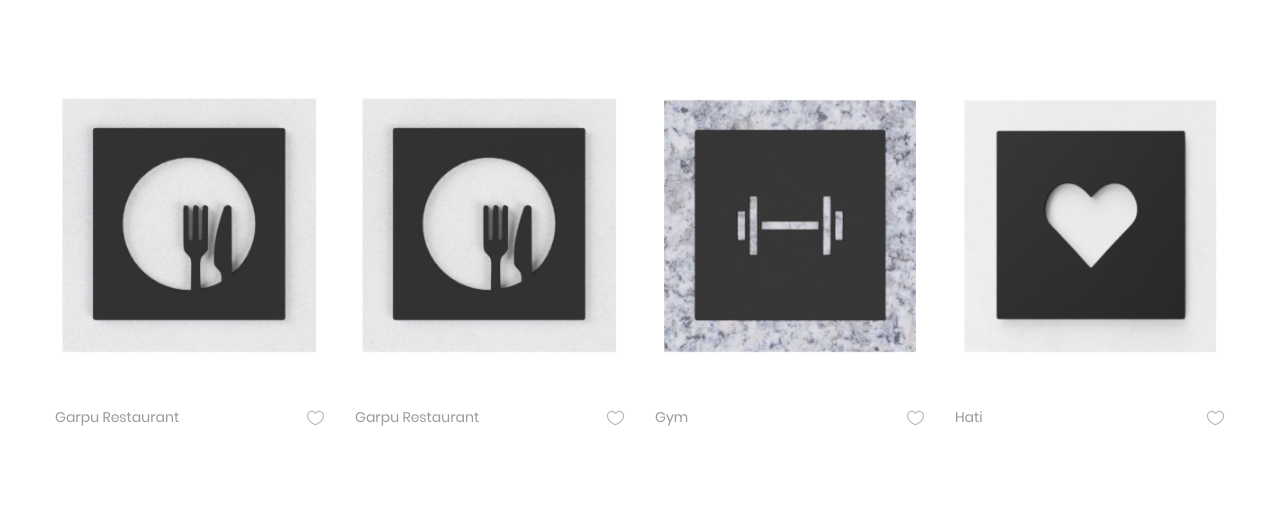
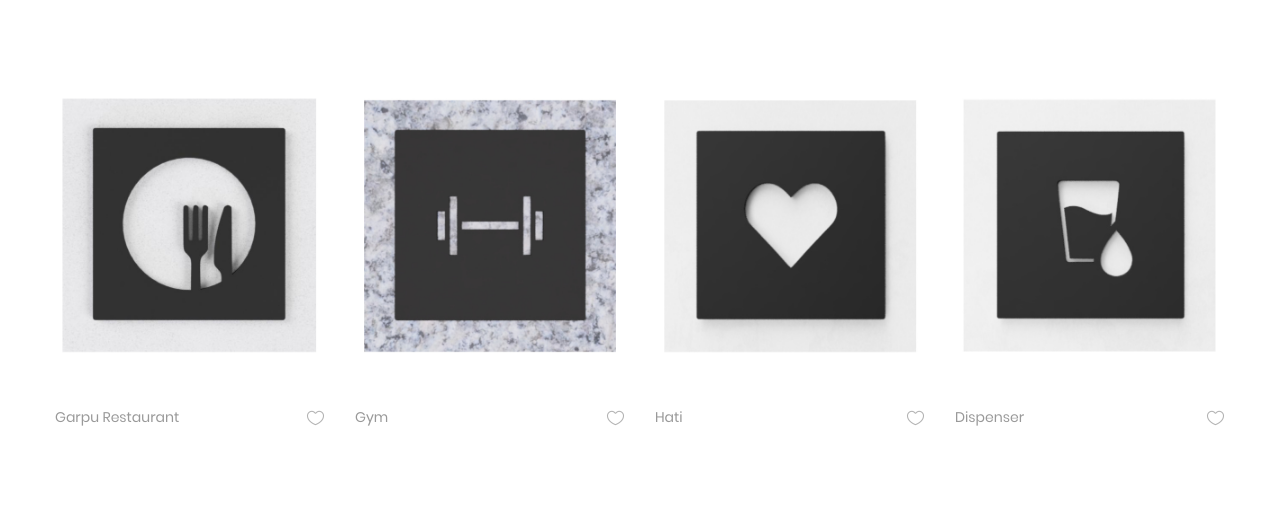
Before and after one commit to waldbikerack/Wall-E-Signs360, a plain HTML site: page product.html in a window 1280 px wide. Shown: the part 258-764 px from the top of the page. Drawn offline with Linux system fonts and the light colour scheme; a web font is replaced by a local one.

Commit message:
Update product.html

```diff
--- a/product.html
+++ b/product.html
@@ -485,37 +485,7 @@
 					</div>
 				</div>
 
-				<div class="col-sm-6 col-md-4 col-lg-3 p-b-35 isotope-item women">
-					<!-- Block2 -->
-					<div class="block2">
-						<div class="block2-pic hov-img0">
-							<img src="images/product-01.jpg" alt="IMG-PRODUCT">
 
-							<a href="https://www.tokopedia.com/wallesigns360/tanda-garpu-restaurant?extParam=whid%3D15605190" class="block2-btn flex-c-m stext-103 cl2 size-102 bg0 bor2 hov-btn1 p-lr-15 trans-04">
-								Lihat
-							</a>
-						</div>
-
-						<div class="block2-txt flex-w flex-t p-t-14">
-							<div class="block2-txt-child1 flex-col-l ">
-								<a href="https://www.tokopedia.com/wallesigns360/tanda-garpu-restaurant?extParam=whid%3D15605190" class="stext-104 cl4 hov-cl1 trans-04 js-name-b2 p-b-6">
-									Garpu Restaurant
-								</a>
-
-								<span class="stext-105 cl3">
-
-								</span>
-							</div>
-
-							<div class="block2-txt-child2 flex-r p-t-3">
-								<a href="#" class="btn-addwish-b2 dis-block pos-relative js-addwish-b2">
-									<img class="icon-heart1 dis-block trans-04" src="images/icons/icon-heart-01.png" alt="ICON">
-									<img class="icon-heart2 dis-block trans-04 ab-t-l" src="images/icons/icon-heart-02.png" alt="ICON">
-								</a>
-							</div>
-						</div>
-					</div>
-				</div>
 
 				<div class="col-sm-6 col-md-4 col-lg-3 p-b-35 isotope-item informasi">
 					<!-- Block2 -->
```
